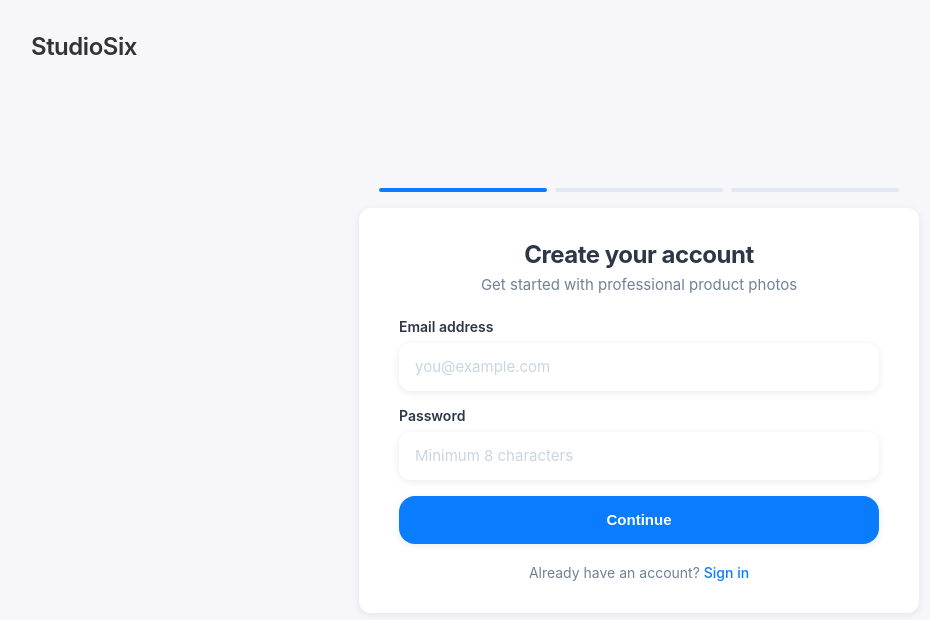
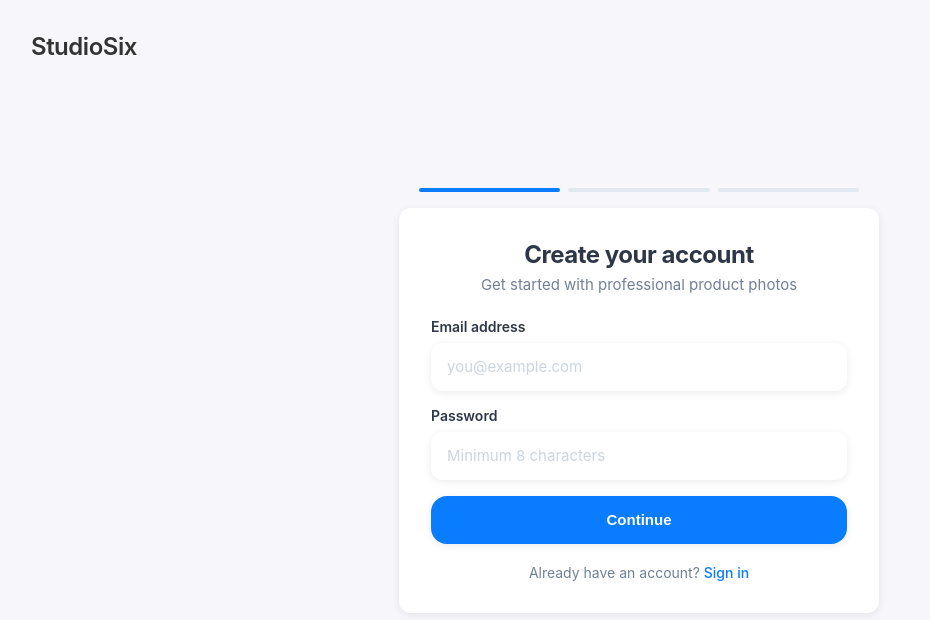
Before and after one commit to brysonsilvestri/octoberbuild, a Flask app: page /signup in a window 1280 px wide. Shown: the top 620 px of the page, without its empty margins (1-931 px from the left). Run offline with Flask 3, Linux system fonts and the light colour scheme; some web fonts are replaced.

Commit message:
Reduce signup form width for better proportions
- Reduce signup container from 560px to 480px max-width
- Reduce card padding from 2rem 2.5rem to 2rem for more compact feel
- Progress bar adjusted to 440px to match narrower form
- Apply same changes to tier-specific signup for consistency
- Forms now feel more balanced and less wide

```diff
--- a/templates/signup.html
+++ b/templates/signup.html
@@ -43,7 +43,7 @@
 
     .signup-container {
       width: 100%;
-      max-width: 560px;
+      max-width: 480px;
     }
 
     /* Progress bar */
@@ -51,7 +51,7 @@
       display: flex;
       gap: 0.5rem;
       margin-bottom: 1rem;
-      max-width: 520px;
+      max-width: 440px;
       margin-left: auto;
       margin-right: auto;
     }
@@ -72,7 +72,7 @@
       background: white;
       border-radius: 0.75rem;
       box-shadow: 0 2px 8px rgba(0, 0, 0, 0.08);
-      padding: 2rem 2.5rem;
+      padding: 2rem;
     }
 
     .form-step {
--- a/templates/signup_tier.html
+++ b/templates/signup_tier.html
@@ -43,14 +43,14 @@
 
     .signup-container {
       width: 100%;
-      max-width: 560px;
+      max-width: 480px;
     }
 
     .signup-card {
       background: white;
       border-radius: 0.75rem;
       box-shadow: 0 2px 8px rgba(0, 0, 0, 0.08);
-      padding: 2rem 2.5rem;
+      padding: 2rem;
     }
 
     .form-header {
```
